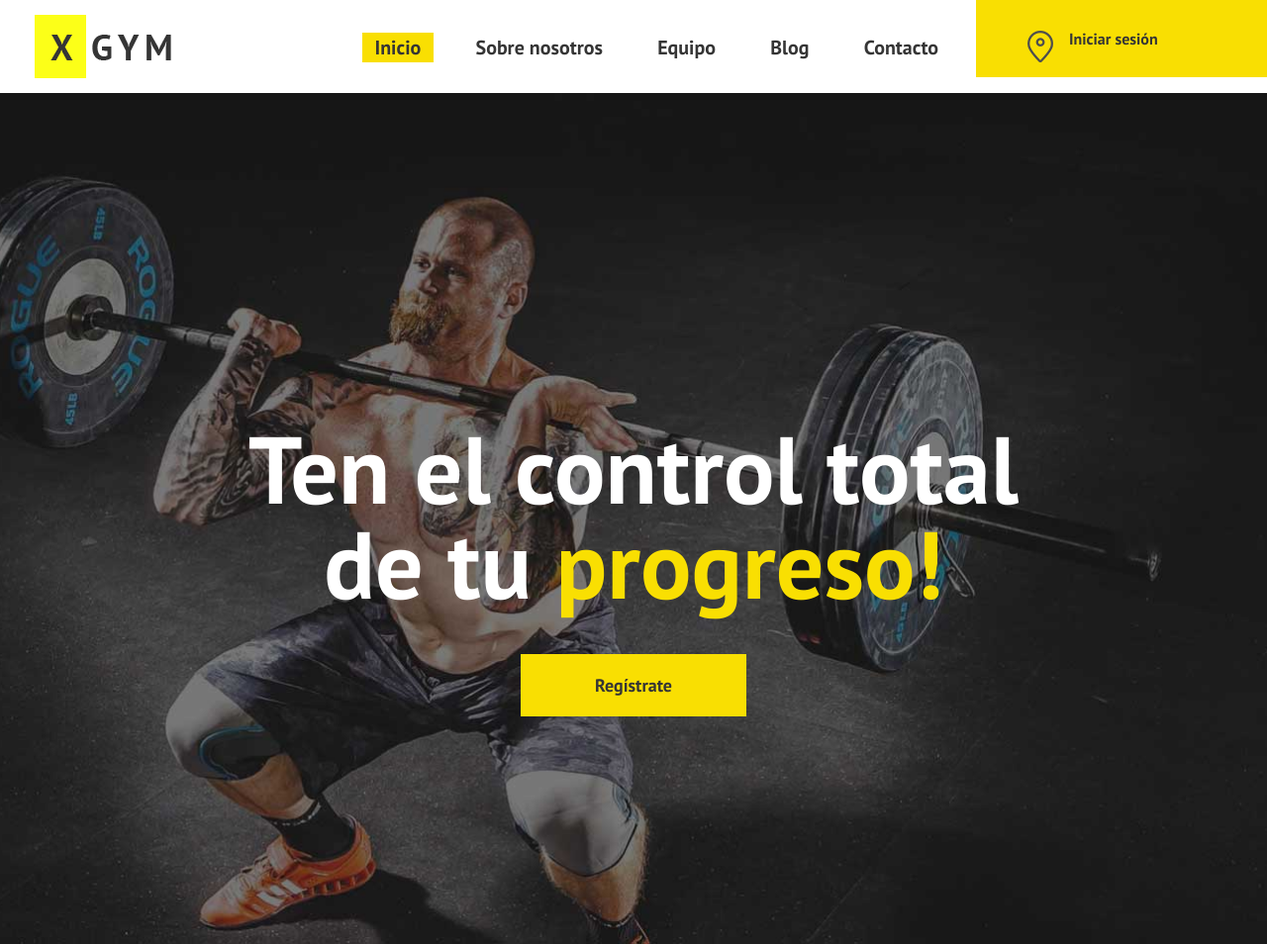
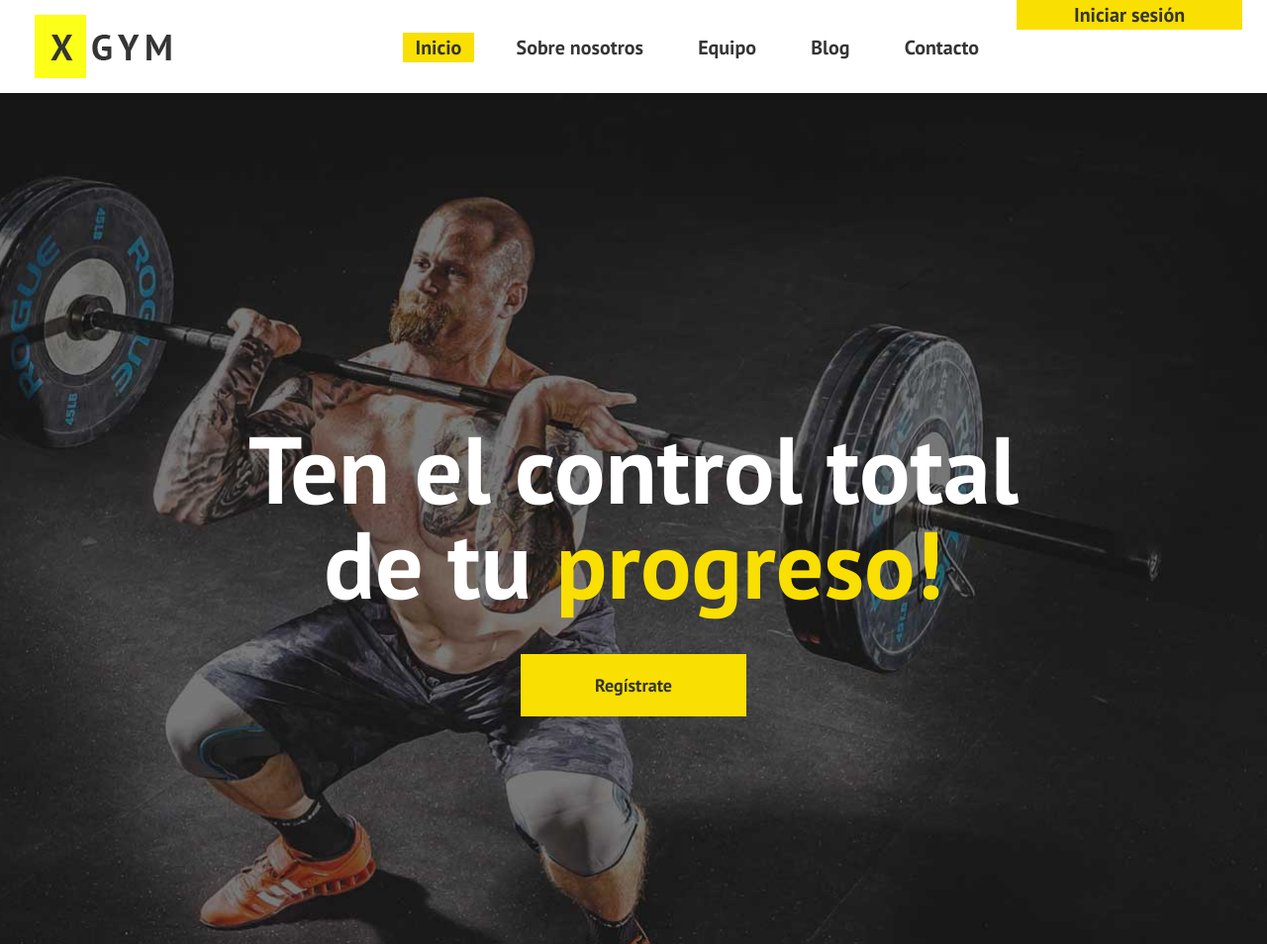
Before and after one commit to cduax/gympartner-landingpage, a plain HTML site: page index.html in a window 1280 px wide. Shown: the top 954 px of the page at 99% size. Drawn offline with Linux system fonts and the light colour scheme; files whose address does not match are found by name.

Commit message:
first commit

```diff
--- a/index.html
+++ b/index.html
@@ -48,10 +48,7 @@
 			<li><a href="blog.html">Blog</a></li>
 			<li><a href="contact.html">Contacto</a></li>
 			<li class="header-right">
-				<div class="hr-box">
-					<img src="img/location-icon.png" alt="">
-					<h6>Iniciar sesión</h6>
-				</div>
+				<a href="" class="site-btn">Iniciar sesión</a>
 			</li>
 		</ul>
 	</header>
```
